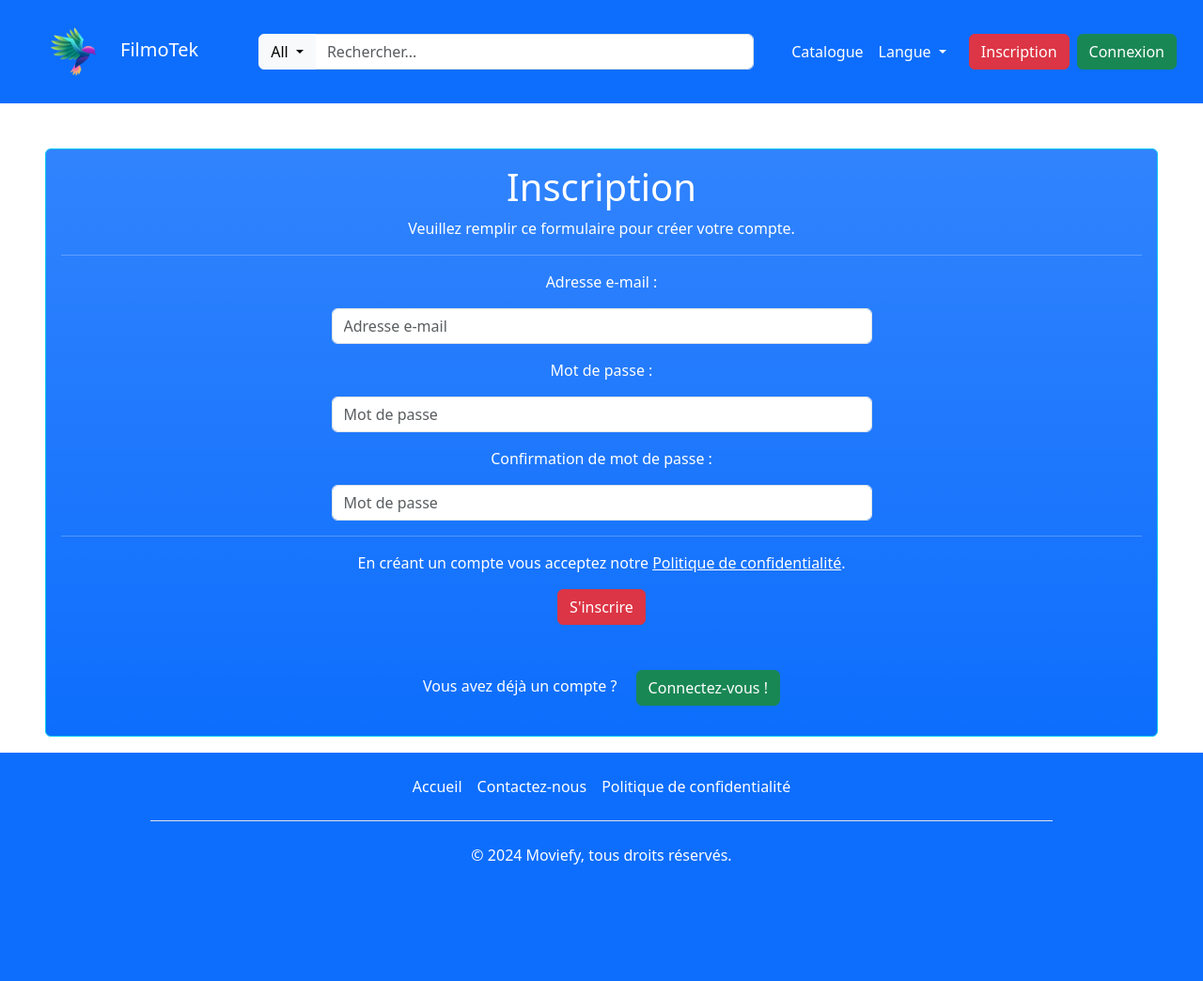
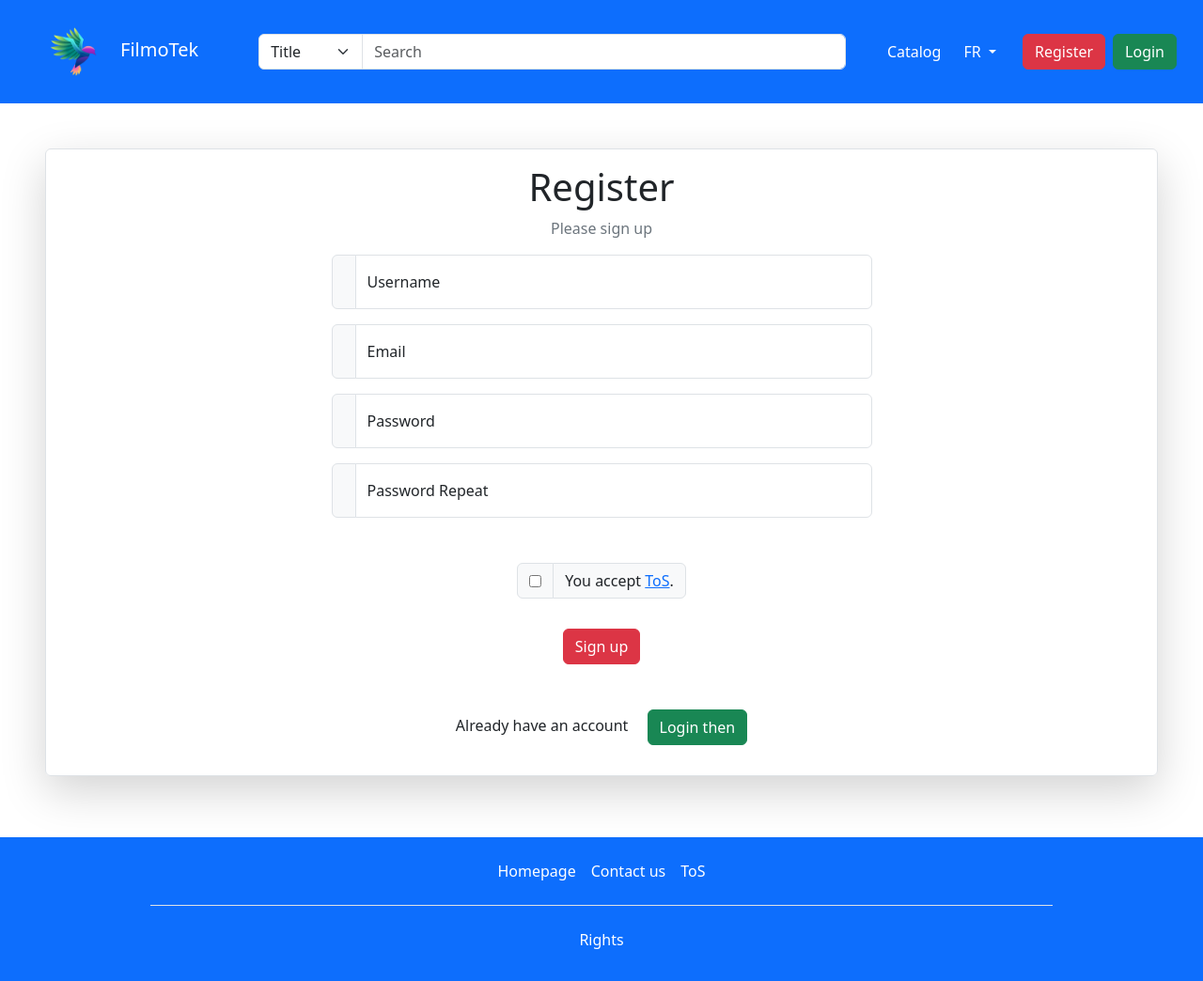
Before and after one commit to WZidane/Videotheque-App, a Flask app: page /register in a window 1280 px wide. Shown: the whole page at 94% size. Before the commit the page ends 920 px from the top, so only its background shows below. Run offline with Flask 3, Linux system fonts and the light colour scheme.

Commit message:
feat: added contact form

```diff
--- a/app.py
+++ b/app.py
@@ -23,9 +23,9 @@
 def index():
     return render_template('index.html')
 
-@app.route('/catalogue', methods=['GET'])
-def catalogue():
-    return render_template('catalogue.html')
+@app.route('/catalog', methods=['GET'])
+def catalog():
+    return render_template('catalog.html')
 
 @app.route('/register', methods=['GET'])
 def register():
@@ -35,6 +35,10 @@
 def login():
     return render_template('login.html')
 
+@app.route('/contact', methods=['GET'])
+def contact():
+    return render_template('contact.html')
+
 @app.route('/change_language/', methods=['GET'])
 def change_language():
     session['lang'] = request.args.get('lang')
--- a/static/css/style.css
+++ b/static/css/style.css
@@ -10,11 +10,6 @@
 }
 
 /* ACCUEIL */
-
-.spacing-block {
-    position: relative;
-    margin: -40vh 0 22vh 12%;
-}
 
 .h-300 {
     min-height: 500px;
@@ -30,11 +25,11 @@
     z-index: -1;
 }
 
-.parallax:nth-last-of-type(5) {
+.parallax:first-of-type {
     --background-parallax: url('../../static/img/popcorn.jpg');
 }
 
-.parallax:nth-last-of-type(2) {
+.parallax:last-of-type {
     --background-parallax: url('../../static/img/theater.jpg');
 }
 
@@ -49,18 +44,3 @@
 footer {
     margin-top: -3.9vh;
 }
-
-@media screen and (max-width: 800px) {
-
-    /* ACCUEIL */
-
-    .spacing-block {
-        position: relative;
-        margin: -28vh 0 20vh 12%;
-    }
-
-    .h-300 {
-        max-height: 300px;
-        height: calc(100vh/2.5);
-    }
-}
--- a/templates/base.html
+++ b/templates/base.html
@@ -3,7 +3,8 @@
     <head>
         <meta charset="UTF-8">
         <title>
-            {% block title %} title {% endblock %}
+            {% block title %}
+            {% endblock %}
         </title>
         <link rel="icon" href="{{ url_for('static', filename='img/favicon.ico') }}" type="image/x-icon">
         <link rel="stylesheet" href="{{ url_for('static', filename='css/style.css') }}">
--- a/templates/footer.html
+++ b/templates/footer.html
@@ -1,8 +1,8 @@
 <footer class="py-3 bg-primary w-100">
     <ul class="nav justify-content-center border-bottom pb-3 ms-auto me-auto w-75">
-        <li class="nav-item"><a href="{{ url_for('index') }}" class="nav-link px-2 text-white">Accueil</a></li>
-        <li class="nav-item"><a href="#" class="nav-link px-2 text-white">Contactez-nous</a></li>
-        <li class="nav-item"><a href="#" class="nav-link px-2 text-white">Politique de confidentialité</a></li>
+        <li class="nav-item"><a href="{{ url_for('index') }}" class="nav-link px-2 text-white">{{ _('Homepage') }}</a></li>
+        <li class="nav-item"><a href="{{ url_for('contact') }}" class="nav-link px-2 text-white">{{ _('Contact us') }}</a></li>
+        <li class="nav-item"><a href="#" class="nav-link px-2 text-white">{{ _('ToS') }}</a></li>
     </ul>
-    <p class="text-center text-white mt-4">© 2024 Moviefy, tous droits réservés.</p>
+    <p class="text-center text-white mt-4">{{ _('Rights') }}</p>
 </footer>
--- a/templates/nav.html
+++ b/templates/nav.html
@@ -8,68 +8,42 @@
     </button>
     <div class="collapse navbar-collapse" id="navbarScroll">
       <form class="d-flex align-items-center w-100 form-search ms-5">
-        <div class="input-group">
-          <button class="btn btn-light dropdown-toggle shadow-0" type="button" data-mdb-toggle="dropdown"
-            aria-expanded="false" style="padding-bottom: 0.4rem;">
-            All
-          </button>
-          <ul class="dropdown-menu dropdown-menu-dark fa-ul">
-            <li>
-              <a class="dropdown-item" href="#"><span class="fa-li pe-2"><i class="fas fa-film"></i></span>{{ _('Titre')
-                }}</a>
-            </li>
-            <li>
-              <a class="dropdown-item" href="#"><span class="fa-li pe-2"><i class="fas fa-tv"></i></span>TV
-                Episodes</a>
-            </li>
-            <li>
-              <a class="dropdown-item" href="#"><span class="fa-li pe-2"><i
-                    class="fas fa-user-friends"></i></span>Celebs</a>
-            </li>
-            <li>
-              <a class="dropdown-item" href="#"><span class="fa-li pe-2"><i
-                    class="fas fa-building"></i></span>Companies</a>
-            </li>
-            <li>
-              <a class="dropdown-item" href="#"><span class="fa-li pe-2"><i class="fas fa-key"></i></span>Keywords</a>
-            </li>
-            <li>
-              <hr class="dropdown-divider" />
-            </li>
-            <li>
-              <a class="dropdown-item" href="#"><span class="fa-li pe-2"><i
-                    class="fas fa-search-plus"></i></span>Advanced
-                search<i class="fas fa-chevron-right ps-2"></i></a>
-            </li>
-          </ul>
-          <input type="search" class="form-control" placeholder="{{ _('Rechercher...') }}" />
+        <div class="d-flex input-group">
+          <div>
+            <select class="form-select rounded-start rounded-end-0">
+              <option value="1" selected>{{ _('Title') }}</option>
+              <option value="2">{{ _('Actors') }}</option>
+              <option value="3">{{ _('Director') }}</option>
+            </select>
+          </div>
+          <input type="search" class="form-control rounded-end" placeholder="{{ _('Search') }}" />
         </div>
         <a href="#!" class="text-white"><i class="fas fa-search ps-3"></i></a>
       </form>
       <ul class="navbar-nav ms-auto me-auto my-2 my-lg-0 navbar-nav-scroll w-25 ps-3 pe-3 justify-content-around"
         style="--bs-scroll-height: 100px;">
         <li class="nav-item">
-          <a class="nav-link text-white" href="{{ url_for('catalogue') }}">{{ _('Catalogue') }}</a>
+          <a class="nav-link text-white" href="{{ url_for('catalog') }}">{{ _('Catalog') }}</a>
         </li>
         <li class="nav-item dropdown">
           <a class="nav-link dropdown-toggle text-white" href="#" role="button" data-bs-toggle="dropdown"
             aria-expanded="false">
-            {{ _('Langue') }}
+            {{ get_locale().upper() }}
           </a>
           <ul class="dropdown-menu bg-primary">
             <li><a class="dropdown-item bg-primary text-white" href="{{ url_for('change_language', lang='fr') }}">{{
-                _('Français') }}</a></li>
+                _('French') }}</a></li>
             <li>
               <hr class="dropdown-divider">
             </li>
             <li><a class="dropdown-item bg-primary text-white" href="{{ url_for('change_language', lang='en') }}">{{
-                _('Anglais') }}</a></li>
+                _('English') }}</a></li>
           </ul>
         </li>
       </ul>
       <div class="d-flex w-25 justify-content-around">
-        <a class="btn btn-danger me-2" href="{{ url_for('register') }}">{{ _('Inscription') }}</a>
-        <a class="btn btn-success" href="{{ url_for('login') }}">{{ _('Connexion') }}</a>
+        <a class="btn btn-danger me-2" href="{{ url_for('register') }}">{{ _('Register') }}</a>
+        <a class="btn btn-success" href="{{ url_for('login') }}">{{ _('Login') }}</a>
       </div>
     </div>
   </div>
--- a/templates/register.html
+++ b/templates/register.html
@@ -2,45 +2,74 @@
 
 {% block title %}
 
-Moviefy - Inscription
+Moviefy - {{ _('Register') }}
 
 {% endblock %}
 
 {% block nav %}
-    {% include "nav.html" %}
+{% include "nav.html" %}
 {% endblock %}
 
 {% block content %}
-    <div id="register" class="d-flex align-content-center p-5 w-100">
-        <form class="d-flex flex-column m-auto p-3 bg-primary bg-gradient border border-info rounded text-white w-100">
-            <div class="text-center">
-                <h1>Inscription</h1>
-                <p>Veuillez remplir ce formulaire pour créer votre compte.</p>
-                <hr>
+<div id="register" class="d-flex align-content-center p-5 w-100 mb-5">
+    <form class="d-flex flex-column m-auto p-3 shadow-lg border rounded w-100">
+        <div class="text-center">
+            <h1>{{ _('Register') }}</h1>
+            <p class="text-secondary">{{ _('Please sign up') }}</p>
 
-                <label for="email">Adresse e-mail :</label>
-                <input type="text" placeholder="Adresse e-mail" name="email" id="email" class="form-control mt-3 m-auto w-50" required>
+            <div class="input-group m-auto w-50 mb-3 mt-3">
+                <span class="input-group-text"></span>
+                <div class="form-floating">
+                  <input type="text" class="form-control" id="floatingInputGroup1" placeholder="{{ _('Username') }}" required>
+                  <label for="floatingInputGroup1">{{ _('Username') }}</label>
+                </div>
+            </div>
 
-                <label for="password" class="mt-3">Mot de passe :</label>
-                <input type="password" placeholder="Mot de passe" name="password" id="password" class="form-control mt-3 m-auto w-50" required>
+            <div class="input-group m-auto w-50 mb-3">
+                <span class="input-group-text"></span>
+                <div class="form-floating">
+                  <input type="text" class="form-control" id="floatingInputGroup2" placeholder="{{ _('Email') }}" required>
+                  <label for="floatingInputGroup2">{{ _('Email') }}</label>
+                </div>
+            </div>
 
-                <label for="password-repeat" class="mt-3">Confirmation de mot de passe :</label>
-                <input type="password" placeholder="Mot de passe" name="password-repeat" id="password-repeat" class="form-control mt-3 m-auto w-50" required>
-                <hr>
 
-                <div class="text-center">
-                    <p>En créant un compte vous acceptez notre <a href="#" class="text-white">Politique de confidentialité</a>.</p>
-                    <button type="submit" class="btn btn-danger">S'inscrire</button>
+            <div class="input-group m-auto w-50 mb-3">
+                <span class="input-group-text"></span>
+                <div class="form-floating">
+                  <input type="text" class="form-control" id="floatingInputGroup3" placeholder="{{ _('Password') }}" required>
+                  <label for="floatingInputGroup3">{{ _('Password') }}</label>
+                </div>
+            </div>
+
+
+            <div class="input-group m-auto w-50 mb-3">
+                <span class="input-group-text"></span>
+                <div class="form-floating">
+                  <input type="text" class="form-control" id="floatingInputGroup4" placeholder="{{ _('Password Repeat') }}" required>
+                  <label for="floatingInputGroup4">{{ _('Password Repeat') }}</label>
                 </div>
             </div>
 
             <div class="text-center mt-5">
-                <p>Vous avez déjà un compte ? <a href="{{ url_for('login') }}" class="btn btn-success ms-3">Connectez-vous !</a></p>
+                <div class="d-flex justify-content-center input-group mb-3">
+                    <span class="mt-0 input-group-text">
+                        <input type="checkbox" required>
+                    </span>
+                    <span class="input-group-text">{{ _('You accept') }}&nbsp;<a href="#">{{ _('ToS') }}</a>.</span>
+                  </div>
+                <button type="submit" class="btn btn-danger mt-3">{{ _('Sign up') }}</button>
             </div>
-        </form>
-    </div>
+        </div>
+
+        <div class="text-center mt-5">
+            <p>{{ _('Already have an account') }} <a href="{{ url_for('login') }}" class="btn btn-success ms-3">{{
+                    _('Login then') }}</a></p>
+        </div>
+    </form>
+</div>
 {% endblock %}
 
 {% block footer %}
-    {% include "footer.html" %}
+{% include "footer.html" %}
 {% endblock %}
```
Also changed, not shown: templates/catalog.html (renamed from templates/catalogue.html, +4 -4 lines), templates/contact.html (added, +59 -0 lines), templates/index.html (+15 -11 lines), templates/login.html (+34 -1 lines), translations/en/LC_MESSAGES/messages.po, translations/fr/LC_MESSAGES/messages.po, 3 other files.
